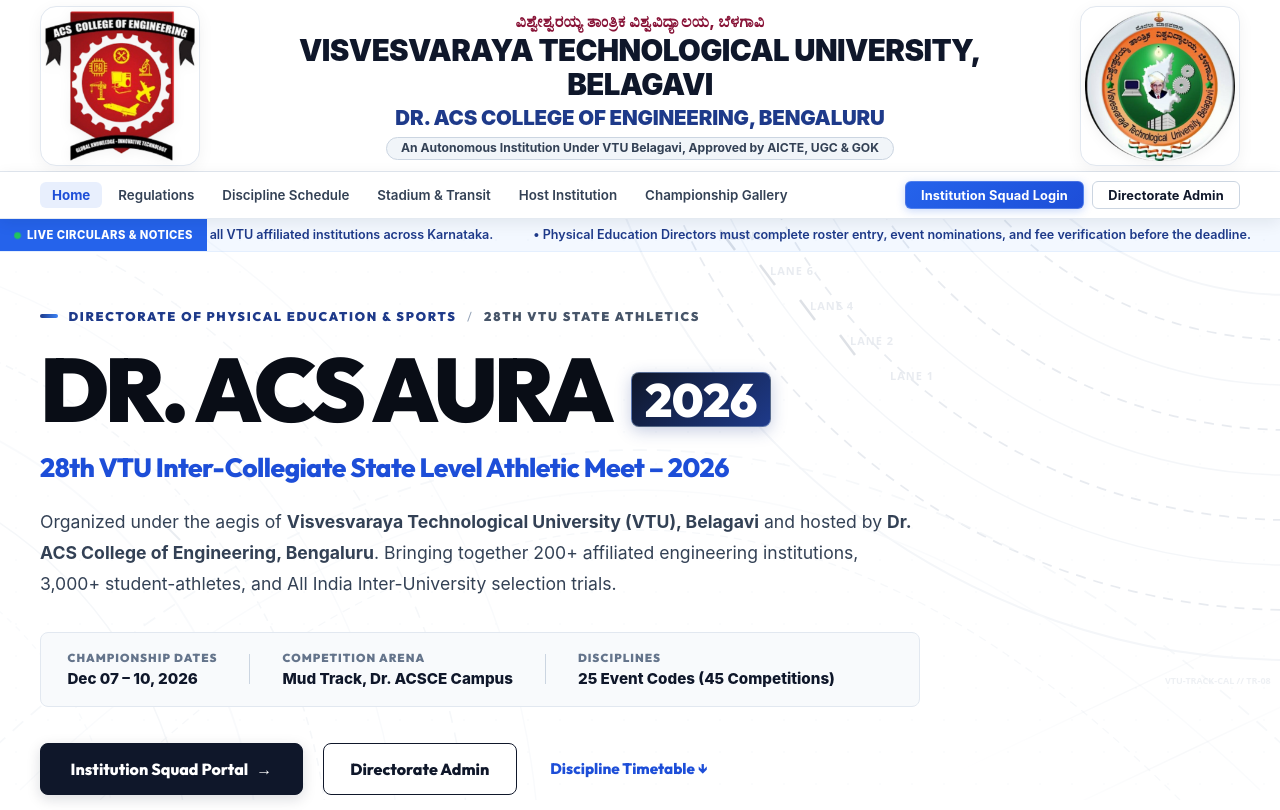
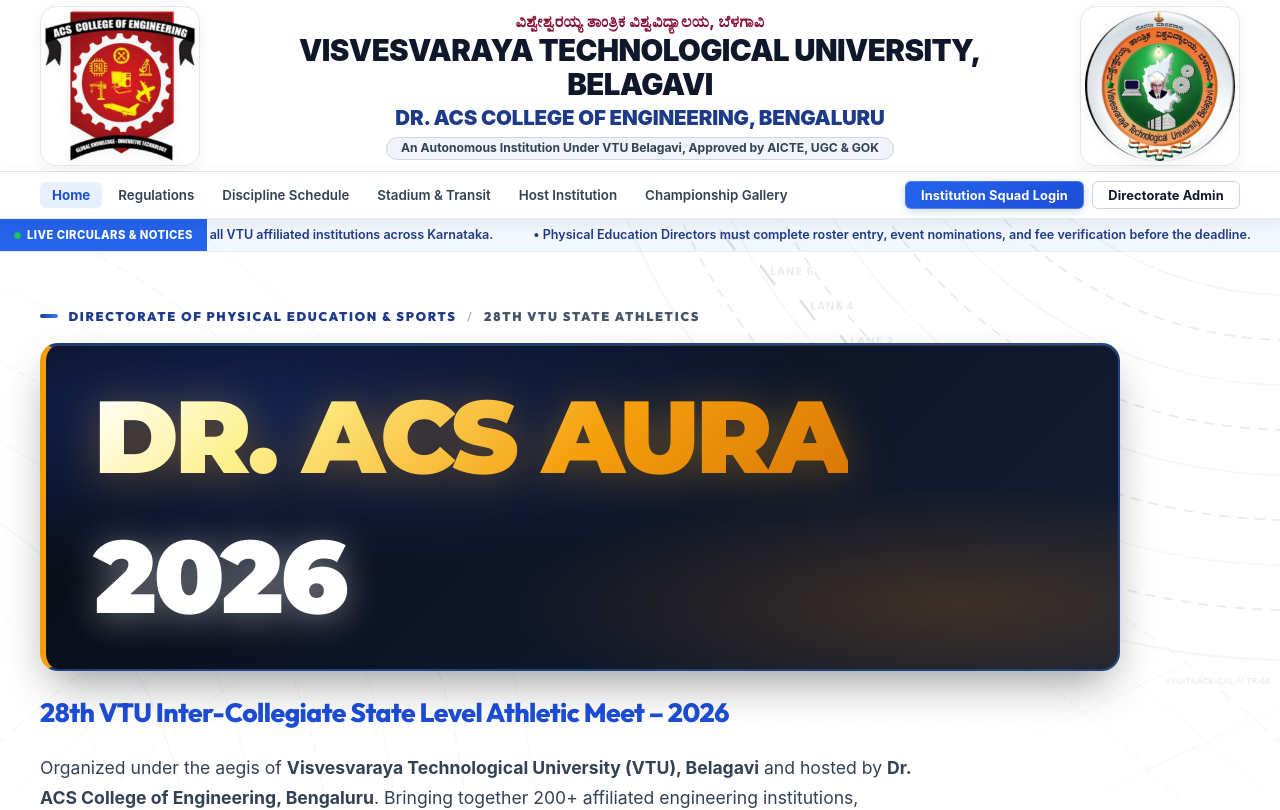
Before and after one commit to ganeshak11/vtu-athletics, a Next.js app in the folder frontend/web/: page / in a window 1280 px wide. Shown: the top 810 px of the page. Built offline with nearby package versions, Linux system fonts and the light colour scheme.

Commit message:
Highlight hero title inside championship marquee box, boost size, and match 2026 scale

```diff
--- a/frontend/web/src/app/globals.css
+++ b/frontend/web/src/app/globals.css
@@ -1,4 +1,4 @@
-@import url('https://fonts.googleapis.com/css2?family=Outfit:wght@300;400;500;600;700;800;900&family=Inter:wght@400;500;600;700;800&display=swap');
+@import url('https://fonts.googleapis.com/css2?family=Outfit:wght@300;400;500;600;700;800;900&family=Inter:wght@400;500;600;700;800&family=Montserrat:ital,wght@0,800;0,900;1,900&display=swap');
 
 :root {
   /* Dignified University & Directorate Palette */
@@ -58,6 +58,7 @@
 
   --font-sans: 'Inter', 'Outfit', -apple-system, BlinkMacSystemFont, sans-serif;
   --font-display: 'Outfit', 'Inter', sans-serif;
+  --font-headline: 'Montserrat', 'Outfit', sans-serif;
 }
 
 *, *::before, *::after {
--- a/frontend/web/src/app/home.css
+++ b/frontend/web/src/app/home.css
@@ -111,31 +111,64 @@
   color: #475569;
 }
 
+/* Highlighted Championship Box */
+.hero-title-highlight-box {
+  background: radial-gradient(ellipse 90% 80% at 15% 20%, rgba(30, 58, 138, 0.5) 0%, transparent 65%),
+              radial-gradient(ellipse 70% 60% at 85% 80%, rgba(217, 119, 6, 0.22) 0%, transparent 60%),
+              linear-gradient(135deg, #070a12 0%, #0d1527 50%, #151f33 100%);
+  border: 2px solid rgba(59, 130, 246, 0.4);
+  border-left: 6px solid #f59e0b;
+  border-radius: 18px;
+  padding: clamp(1.4rem, 3.2vw, 2.5rem) clamp(1.5rem, 4vw, 3rem);
+  margin: 0 0 1.5rem 0;
+  box-shadow: 0 20px 45px -12px rgba(7, 10, 18, 0.45),
+              0 0 0 1px rgba(255, 255, 255, 0.08),
+              inset 0 1px 0 rgba(255, 255, 255, 0.15);
+  position: relative;
+  overflow: hidden;
+  max-width: 1080px;
+}
+
 .hero-editorial-title {
-  font-family: var(--font-display, 'Outfit', 'Inter', sans-serif);
-  font-size: clamp(3.2rem, 7vw, 5.8rem);
+  font-family: var(--font-headline, 'Montserrat', 'Outfit', sans-serif);
+  font-size: clamp(3.4rem, 8vw, 6.4rem);
+  font-weight: 900;
+  line-height: 1.02;
+  letter-spacing: -0.035em;
+  margin: 0;
+  text-transform: uppercase;
+  display: flex;
+  flex-wrap: wrap;
+  align-items: baseline;
+  gap: 0.35em;
+  position: relative;
+  z-index: 1;
+}
+
+.hero-title-brand {
+  font-family: var(--font-headline, 'Montserrat', 'Outfit', sans-serif);
+  font-size: 1em;
   font-weight: 950;
-  color: #090d16;
-  line-height: 1.02;
-  letter-spacing: -0.045em;
-  margin: 0 0 1rem 0;
-  text-transform: uppercase;
-  text-wrap: balance;
+  background: linear-gradient(135deg, #ffffff 0%, #fef08a 25%, #f59e0b 65%, #d97706 100%);
+  -webkit-background-clip: text;
+  -webkit-text-fill-color: transparent;
+  filter: drop-shadow(0 4px 22px rgba(245, 158, 11, 0.35));
+  letter-spacing: -0.035em;
 }
 
 .hero-title-year {
-  display: inline-block;
-  font-size: 0.52em;
-  background: linear-gradient(135deg, #0f172a 0%, #1e3a8a 100%);
+  font-family: var(--font-headline, 'Montserrat', 'Outfit', sans-serif);
+  font-size: 1em; /* EXACT SAME MATCHING SIZE */
+  font-weight: 950;
   color: #ffffff;
-  padding: 0.2rem 0.85rem;
-  border-radius: 8px;
-  vertical-align: middle;
-  margin-left: 0.65rem;
-  letter-spacing: -0.01em;
-  font-weight: 900;
-  box-shadow: 0 4px 16px rgba(30, 58, 138, 0.25);
-  border: 1.5px solid rgba(191, 219, 254, 0.4);
+  background: none;
+  padding: 0;
+  border-radius: 0;
+  border: none;
+  box-shadow: none;
+  margin: 0;
+  letter-spacing: -0.025em;
+  filter: drop-shadow(0 4px 18px rgba(255, 255, 255, 0.4));
 }
 
 .hero-edition-line {
@@ -2571,9 +2604,25 @@
   .rank-poster-image-box {
     height: 240px;
   }
+  .hero-title-highlight-box {
+    padding: 1.25rem 1.25rem;
+    border-radius: 14px;
+    border-left-width: 4px;
+  }
+  .hero-editorial-title {
+    font-size: clamp(2.4rem, 8.5vw, 3.8rem);
+    gap: 0.25em;
+  }
 }
 
 @media (max-width: 480px) {
+  .hero-title-highlight-box {
+    padding: 1.1rem 0.95rem;
+  }
+  .hero-editorial-title {
+    font-size: clamp(1.85rem, 9.2vw, 2.6rem);
+    line-height: 1.08;
+  }
   .scoreboard-digits-grid {
     gap: 0.2rem;
   }
--- a/frontend/web/src/app/page.tsx
+++ b/frontend/web/src/app/page.tsx
@@ -36,10 +36,13 @@ export default function HomePage() {
               <span className="hero-kicker-meet">28TH VTU STATE ATHLETICS</span>
             </div>
 
-            {/* Display Headline */}
-            <h1 className="hero-editorial-title">
-              DR. ACS AURA <span className="hero-title-year">2026</span>
-            </h1>
+            {/* Display Headline Inside Highlighted Championship Box */}
+            <div className="hero-title-highlight-box">
+              <h1 className="hero-editorial-title">
+                <span className="hero-title-brand">DR. ACS AURA</span>{' '}
+                <span className="hero-title-year">2026</span>
+              </h1>
+            </div>
 
             {/* Edition Subtitle */}
             <div className="hero-edition-line">
```
